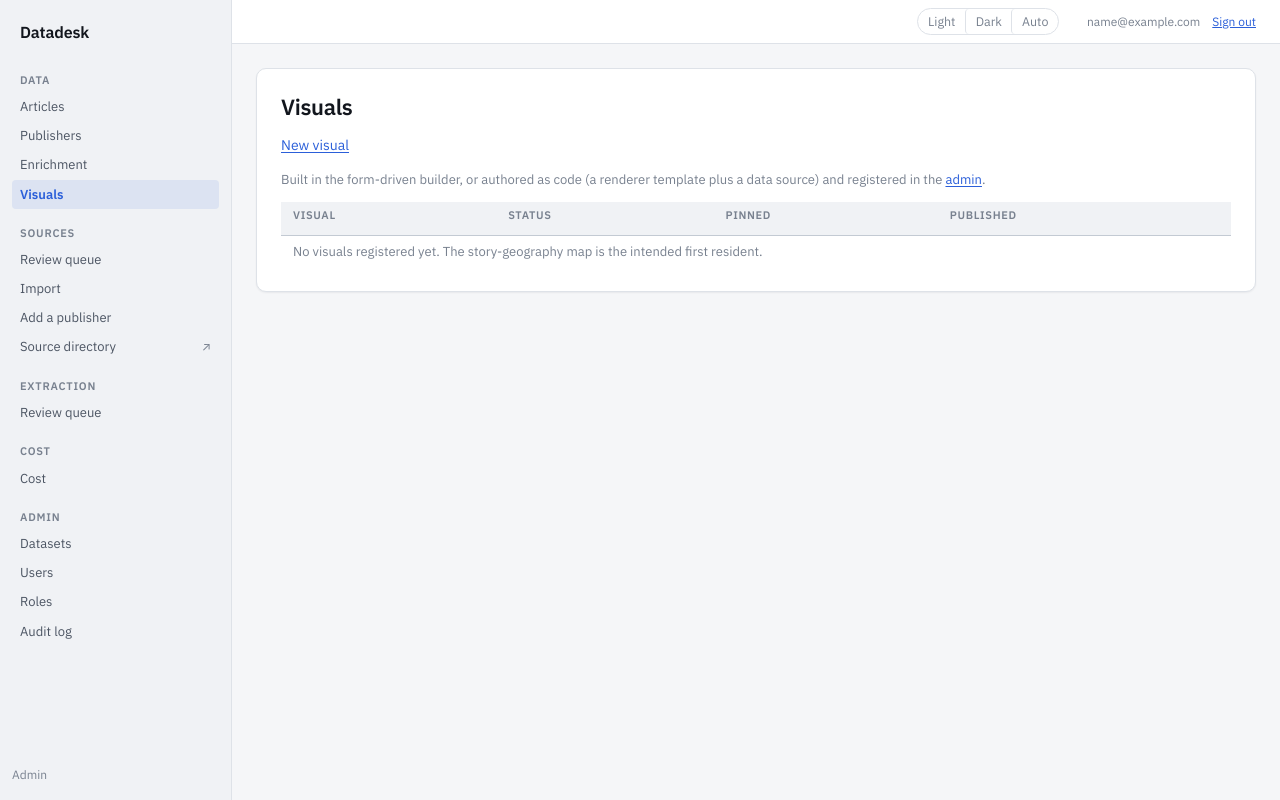
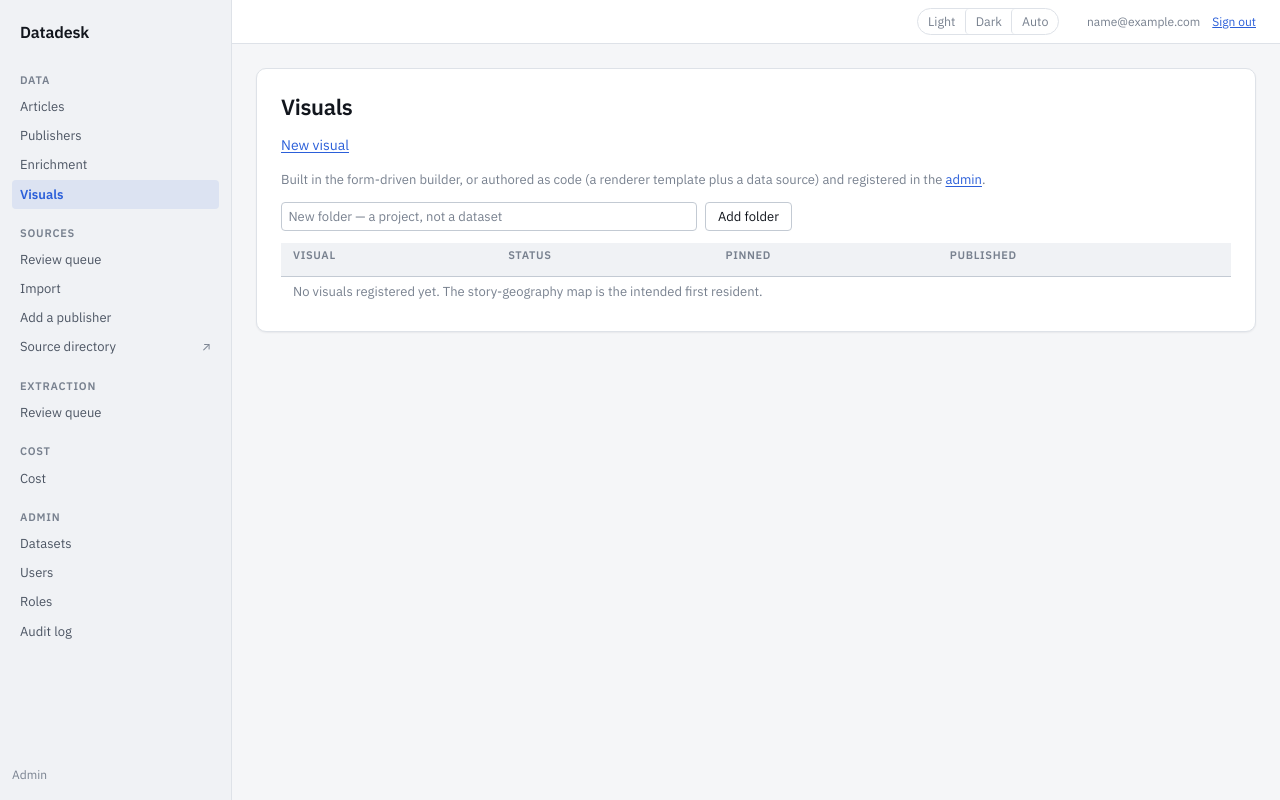
Before and after one commit to LocalNewsImpact/datadesk, a Django app: page /visuals/ in a window 1280 px wide. Run offline with Django 5.2, Linux system fonts and the light colour scheme; the visitor is signed in with stand-in values (Sample User, id 1); data that the repository does not hold is empty.

Commit message:
Project folders for visuals, with somewhere to drag them
Folders are projects, named by whoever is working on one. Not derived from
the datasets a visual draws on -- that grouping is free and always correct
and answers a different question, what the data *is* rather than what
somebody is doing with it. "Drafts for the board" is not a dataset.

Shared rather than personal, because the point of naming a project is that
a colleague can find the work in it. The cost is that a folder can hold
visuals a given person may not see -- visibility is already a union of
three rules -- so the list shows each viewer what they may see and says
nothing about the rest. A count of hidden things would describe them.

One folder each, so moving a visual out of one puts it somewhere else
rather than leaving it in both. Deleting a folder files its visuals as
unfiled and keeps every one of them: SET_NULL, because taking the charts
with it is the worst available reading of "remove folder".

Dragging is the quick way and a select does the same thing for a touch
screen, a keyboard or a screen reader. Both post to one endpoint, so the
drag is a shortcut to the move rather than a second implementation of it,
and the same `may_act_on` that guards editing guards filing -- deciding
where a visual lives is a change to the record.

An empty folder still shows. It is somewhere to drag to, and one that
vanished when its last visual left would be a folder you could not put
anything back into.

Verified against Postgres with rows already present: three existing
visuals survive and arrive unfiled.

```diff
--- a/static/css/datadesk.css
+++ b/static/css/datadesk.css
@@ -1698,6 +1698,36 @@ tr.prop td { border-bottom: 0; }
   background: var(--surface-2); color: var(--text-2); cursor: pointer; }
 .stage-head .refresh:hover{ color: var(--text); border-color: var(--accent); }
 
+/* A label a screen reader reads and a sighted reader does not need --
+   the control beside it already says what it is. Clipped rather than
+   `display:none`, which would take it out of the accessibility tree with
+   everything else. */
+.visually-hidden{ position: absolute; width: 1px; height: 1px;
+  margin: -1px; padding: 0; overflow: hidden; white-space: nowrap;
+  clip-path: inset(50%); border: 0; }
+
+/* Project folders on the visuals list. A group heading inside the table
+   rather than a table each, so the columns stay aligned down the page. */
+.new-folder{ display: flex; gap: .5rem; margin: 0 0 var(--s-3); }
+.new-folder input{ flex: 1 1 22rem; max-width: 26rem; }
+
+.visuals-list .folder-head th{ background: var(--surface-2);
+  font-size: .82rem; letter-spacing: .02em; padding: .4rem .6rem;
+  border-top: 1px solid var(--border); }
+.visuals-list .folder-head .dim{ color: var(--text-3); font-weight: 400;
+  margin-left: .4rem; font-variant-numeric: tabular-nums; }
+
+/* Where a dragged visual will land. Marked on the heading, which is the
+   drop target, so the feedback is where the pointer is. */
+.visuals-list .folder-head.drop-target th{ outline: 2px dashed var(--accent);
+  outline-offset: -2px; color: var(--text); }
+.visuals-list tr[draggable]{ cursor: grab; }
+.visuals-list .empty-folder td{ font-size: .82rem; }
+
+.move-select{ font-size: .76rem; padding: .05rem .25rem; margin-left: .5rem;
+  background: var(--surface-2); color: var(--text-2);
+  border: 1px solid var(--border); border-radius: var(--r-sm); }
+
 /* A button that has to sit in a row of links without looking like a
    button -- it creates a record, so it must be a form, but it is the same
    kind of small action as the links beside it. */
--- a/templates/visuals/index.html
+++ b/templates/visuals/index.html
@@ -10,7 +10,24 @@
   <p class="notice">Built in the form-driven builder, or authored as code
   (a renderer template plus a data source) and registered in the
   <a href="/admin/visuals/visual/">admin</a>.</p>
-  <table class="grid">
+
+  {% if may_design %}
+  {% comment %}
+  Folders are projects, named by whoever is working on one, and shared:
+  the point of naming a project is that a colleague can find the work in
+  it. A folder holds whatever each viewer may see and says nothing about
+  the rest — a count of things hidden from you would describe them.
+  {% endcomment %}
+  <form method="post" action="{% url 'visuals:folder_create' %}" class="new-folder">
+    {% csrf_token %}
+    <label class="visually-hidden" for="folder-name">New folder</label>
+    <input id="folder-name" type="text" name="name" maxlength="120"
+           placeholder="New folder — a project, not a dataset">
+    <button type="submit">Add folder</button>
+  </form>
+  {% endif %}
+
+  <table class="grid visuals-list">
     <thead>
       <tr>
         <th scope="col">Visual</th>
@@ -19,26 +36,111 @@
         <th scope="col">Published</th>
       </tr>
     </thead>
-    <tbody>
-      {% for visual in visuals %}
-      <tr>
-        <td><a href="{% url 'visuals:page' visual.slug %}">{{ visual.title }}</a>
-            {% if visual.template == "builder" and visual.actionable %}<a class="edit-link" href="{% url 'visuals:builder_step' visual.slug 'type' %}">edit</a><a class="edit-link" href="{% url 'visuals:builder_edit' visual.slug %}">settings</a>{% comment %}
-            A form rather than a link: it creates a record, and a link that
-            creates records is one a crawler or a browser prefetch can trip.
-            {% endcomment %}<form method="post" class="inline-form"
-              action="{% url 'visuals:builder_duplicate' visual.slug %}">{% csrf_token %}<button
-              type="submit" class="edit-link"
-              title="A draft copy to change, leaving this one serving">duplicate</button></form>{% endif %}</td>
-        <td>{{ visual.status }}</td>
-        <td>{% if visual.pinned_snapshot %}v{{ visual.pinned_snapshot.version }}{% else %}—{% endif %}</td>
-        <td>{{ visual.published_at|date:"Y-m-d"|default:"—" }}</td>
+
+    {% for group in groups %}
+    <tbody class="folder" data-folder="{{ group.folder.id }}">
+      <tr class="folder-head">
+        <th colspan="4" scope="colgroup">
+          {{ group.folder.name }}
+          <span class="dim">{{ group.visuals|length }}</span>
+        </th>
       </tr>
+      {% for visual in group.visuals %}
+        {% include "visuals/_row.html" %}
       {% empty %}
+      <tr class="empty-folder"><td colspan="4" class="notice">Nothing filed here yet{% if may_design %} — drag a visual onto this heading{% endif %}.</td></tr>
+      {% endfor %}
+    </tbody>
+    {% endfor %}
+
+    <tbody class="folder" data-folder="">
+      {% if groups %}
+      <tr class="folder-head">
+        <th colspan="4" scope="colgroup">Unfiled
+          <span class="dim">{{ unfiled|length }}</span></th>
+      </tr>
+      {% endif %}
+      {% for visual in unfiled %}
+        {% include "visuals/_row.html" %}
+      {% empty %}
+        {% if not groups %}
       <tr><td colspan="4" class="notice">No visuals registered yet. The
       story-geography map is the intended first resident.</td></tr>
+        {% endif %}
       {% endfor %}
     </tbody>
   </table>
 </section>
+
+{% if may_design %}
+{% comment %}
+Dragging is the quick way and the select is the one that always works —
+on a touch screen, with a keyboard, with a screen reader. Both post to the
+same endpoint, so there is one code path for moving a visual and the drag
+is a shortcut to it rather than a second implementation.
+{% endcomment %}
+<script>
+(function () {
+  var csrf = document.querySelector("[name=csrfmiddlewaretoken]");
+  if (!csrf) return;
+
+  function move(slug, folder, row, into) {
+    var body = new FormData();
+    body.append("csrfmiddlewaretoken", csrf.value);
+    body.append("folder", folder);
+    fetch("/visuals/" + encodeURIComponent(slug) + "/move/",
+          {method: "POST", body: body, credentials: "same-origin",
+           headers: {"X-Requested-With": "fetch"}})
+      .then(function (r) {
+        if (!r.ok) throw new Error(r.status);
+        // Move the row rather than reloading, so the page does not jump
+        // back to the top away from what somebody is doing.
+        into.appendChild(row);
+        var empty = into.querySelector(".empty-folder");
+        if (empty) empty.remove();
+        row.querySelectorAll("select[name=folder] option").forEach(function (o) {
+          o.selected = o.value === folder;
+        });
+      })
+      .catch(function () { window.location.reload(); });
+  }
+
+  document.querySelectorAll("tr[draggable]").forEach(function (row) {
+    row.addEventListener("dragstart", function (e) {
+      e.dataTransfer.setData("text/plain", row.dataset.slug);
+      e.dataTransfer.effectAllowed = "move";
+    });
+  });
+
+  document.querySelectorAll("tbody.folder").forEach(function (body) {
+    var head = body.querySelector(".folder-head") || body;
+    ["dragenter", "dragover"].forEach(function (name) {
+      head.addEventListener(name, function (e) {
+        e.preventDefault();
+        head.classList.add("drop-target");
+      });
+    });
+    head.addEventListener("dragleave", function () {
+      head.classList.remove("drop-target");
+    });
+    head.addEventListener("drop", function (e) {
+      e.preventDefault();
+      head.classList.remove("drop-target");
+      var slug = e.dataTransfer.getData("text/plain");
+      var row = document.querySelector('tr[data-slug="' + slug + '"]');
+      if (row && row.parentNode !== body) move(slug, body.dataset.folder, row, body);
+    });
+  });
+
+  document.querySelectorAll("select[name=folder]").forEach(function (select) {
+    select.addEventListener("change", function () {
+      var row = select.closest("tr");
+      var into = document.querySelector(
+        'tbody.folder[data-folder="' + select.value + '"]');
+      if (into) move(row.dataset.slug, select.value, row, into);
+    });
+  });
+})();
+</script>
+{% endif %}
 {% endblock %}
--- a/visuals/urls.py
+++ b/visuals/urls.py
@@ -9,6 +9,8 @@ app_name = "visuals"
 
 urlpatterns = [
     path("visuals/", views.index, name="index"),
+    path("visuals/folders/new/", views.folder_create, name="folder_create"),
+    path("visuals/<slug:slug>/move/", views.visual_move, name="visual_move"),
     path("visuals/builder/new/", views.builder_new, name="builder_new"),
     path(
         "visuals/builder/<slug:slug>/type/",
--- a/visuals/views.py
+++ b/visuals/views.py
@@ -547,7 +547,68 @@ def index(request):
         # sees every published visual and may act on none of them.
         v.actionable = may_act_on(request.user, v)
         visuals.append(v)
-    return render(request, "visuals/index.html", {"visuals": visuals})
+
+    from visuals.models import Folder
+
+    folders = list(Folder.objects.all())
+    filed = {f.id: [] for f in folders}
+    unfiled = []
+    for v in visuals:
+        # `.get` with a default, so a visual whose folder was deleted
+        # between the two queries lands in unfiled rather than raising.
+        filed.get(v.folder_id, unfiled).append(v)
+
+    return render(
+        request,
+        "visuals/index.html",
+        {
+            "visuals": visuals,
+            # Named projects first, then whatever nobody has filed. An
+            # empty folder still shows: it is somewhere to drag to, and a
+            # folder that vanished when its last visual moved out would be
+            # a folder you could not put anything back into.
+            "groups": [{"folder": f, "visuals": filed[f.id]} for f in folders],
+            "unfiled": unfiled,
+            "folders": folders,
+        },
+    )
+
+
+@requires(DESIGN)
+def folder_create(request):
+    """Make a project folder."""
+    from visuals.models import Folder
+
+    if request.method != "POST":
+        raise Http404("Use the form")
+    name = (request.POST.get("name") or "").strip()
+    if name and not Folder.objects.filter(name__iexact=name).exists():
+        Folder.objects.create(name=name[:120], created_by=request.user)
+    return redirect("visuals:index")
+
+
+@requires(DESIGN)
+def visual_move(request, slug):
+    """File a visual into a folder, or out of every folder.
+
+    The check is the same one that guards editing it: filing is a change
+    to the record, and somebody who may not change a visual may not decide
+    where it lives either.
+    """
+    from visuals.models import Folder
+
+    if request.method != "POST":
+        raise Http404("Use the control")
+    visual = _get_visual(request, slug)
+    if not may_act_on(request.user, visual):
+        raise PermissionDenied("This visual is not yours to move.")
+
+    wanted = (request.POST.get("folder") or "").strip()
+    visual.folder = Folder.objects.filter(pk=wanted).first() if wanted else None
+    visual.save(update_fields=["folder", "updated_at"])
+    if request.headers.get("X-Requested-With") == "fetch":
+        return JsonResponse({"folder": visual.folder_id, "slug": visual.slug})
+    return redirect("visuals:index")
 
 
 # --- the form-driven builder (SCOPE.md §2.7 v2) -----------------------------
```
Also changed, not shown: templates/visuals/_row.html (added, +39 -0 lines), tests/test_visuals.py (+99 -0 lines), visuals/models.py (+41 -0 lines), visuals/migrations/0007_folders.py (added).
